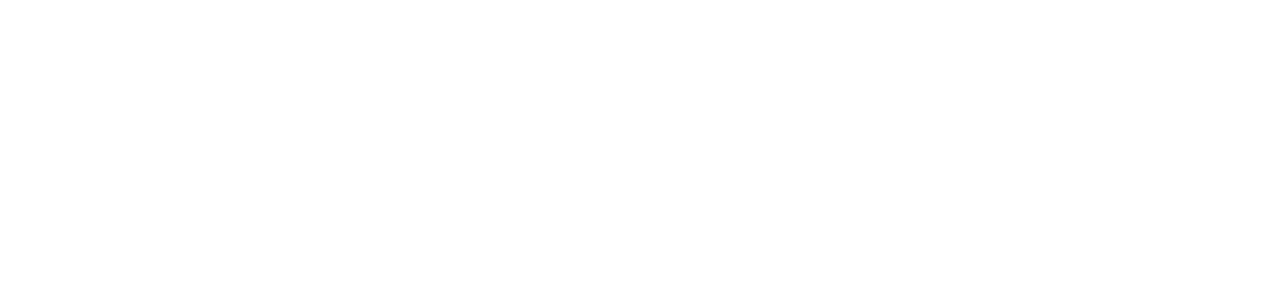
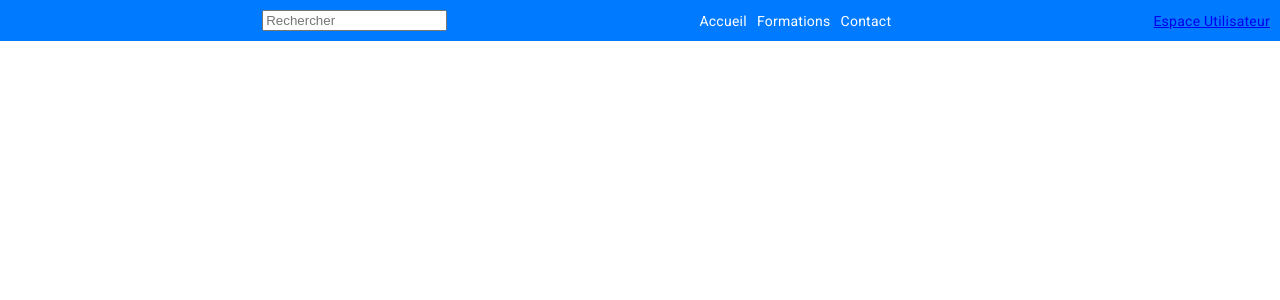
Before and after one commit to knapk4/IT_Training_Front, an Angular app: page / in a window 1280 px wide. Shown: the top 300 px of the page. Built offline with nearby package versions, Linux system fonts and the light colour scheme.

Commit message:
Premier travail sur le Header, HMTL et CSS

```diff
--- a/angular.json
+++ b/angular.json
@@ -25,6 +25,7 @@
               "src/assets"
             ],
             "styles": [
+              "@angular/material/prebuilt-themes/indigo-pink.css",
               "src/styles.css"
             ],
             "scripts": []
@@ -87,6 +88,7 @@
               "src/assets"
             ],
             "styles": [
+              "@angular/material/prebuilt-themes/indigo-pink.css",
               "src/styles.css"
             ],
             "scripts": []
@@ -94,5 +96,8 @@
         }
       }
     }
+  },
+  "cli": {
+    "analytics": false
   }
 }
--- a/package.json
+++ b/package.json
@@ -11,10 +11,12 @@
   "private": true,
   "dependencies": {
     "@angular/animations": "^16.1.0",
+    "@angular/cdk": "^16.1.6",
     "@angular/common": "^16.1.0",
     "@angular/compiler": "^16.1.0",
     "@angular/core": "^16.1.0",
     "@angular/forms": "^16.1.0",
+    "@angular/material": "^16.1.6",
     "@angular/platform-browser": "^16.1.0",
     "@angular/platform-browser-dynamic": "^16.1.0",
     "@angular/router": "^16.1.0",
--- a/src/app/app.component.html
+++ b/src/app/app.component.html
@@ -1 +1,4 @@
+
+<app-header></app-header>
+
 <router-outlet></router-outlet>
--- /dev/null
+++ b/src/app/components/header/header.component.css
@@ -0,0 +1,28 @@
+.header {
+    background-color: #007bff; /* Nuance de bleu */
+    color: white;
+    display: flex;
+    align-items: center;
+    padding: 10px;
+    justify-content: space-between;
+
+    .logo {
+      /* Ajoutez ici les styles pour le logo */
+    }
+
+    .search-bar {
+      /* Ajoutez ici les styles pour la barre de recherche */
+    }
+
+    .nav-links {
+      a {
+        color: white;
+        text-decoration: none;
+        margin-right: 10px;
+      }
+    }
+
+    .user-link {
+      /* Ajoutez ici les styles pour le lien Espace Utilisateur */
+    }
+  }
--- /dev/null
+++ b/src/app/components/header/header.component.html
@@ -0,0 +1,16 @@
+<header class="header">
+    <div class="logo">
+      <!-- Ajoutez ici le code HTML pour votre logo -->
+    </div>
+    <div class="search-bar">
+      <input type="text" placeholder="Rechercher">
+    </div>
+    <div class="nav-links">
+      <a routerLink="/">Accueil</a>
+      <a routerLink="/formations">Formations</a>
+      <a routerLink="/contact">Contact</a>
+    </div>
+    <div class="user-link">
+      <a routerLink="/connexion">Espace Utilisateur</a>
+    </div>
+  </header>
--- a/src/index.html
+++ b/src/index.html
@@ -6,8 +6,11 @@
   <base href="/">
   <meta name="viewport" content="width=device-width, initial-scale=1">
   <link rel="icon" type="image/x-icon" href="favicon.ico">
+  <link rel="preconnect" href="https://fonts.gstatic.com">
+  <link href="https://fonts.googleapis.com/css2?family=Roboto:wght@300;400;500&display=swap" rel="stylesheet">
+  <link href="https://fonts.googleapis.com/icon?family=Material+Icons" rel="stylesheet">
 </head>
-<body>
+<body class="mat-typography">
   <app-root></app-root>
 </body>
 </html>
--- a/src/styles.css
+++ b/src/styles.css
@@ -1 +1,4 @@
 /* You can add global styles to this file, and also import other style files */
+
+html, body { height: 100%; }
+body { margin: 0; font-family: Roboto, "Helvetica Neue", sans-serif; }
```
Also changed, not shown: src/app/app.module.ts (+8 -2 lines), src/app/components/header/header.component.ts (added, +10 -0 lines), 2 other files (tests, documents, lock files or other folders).
